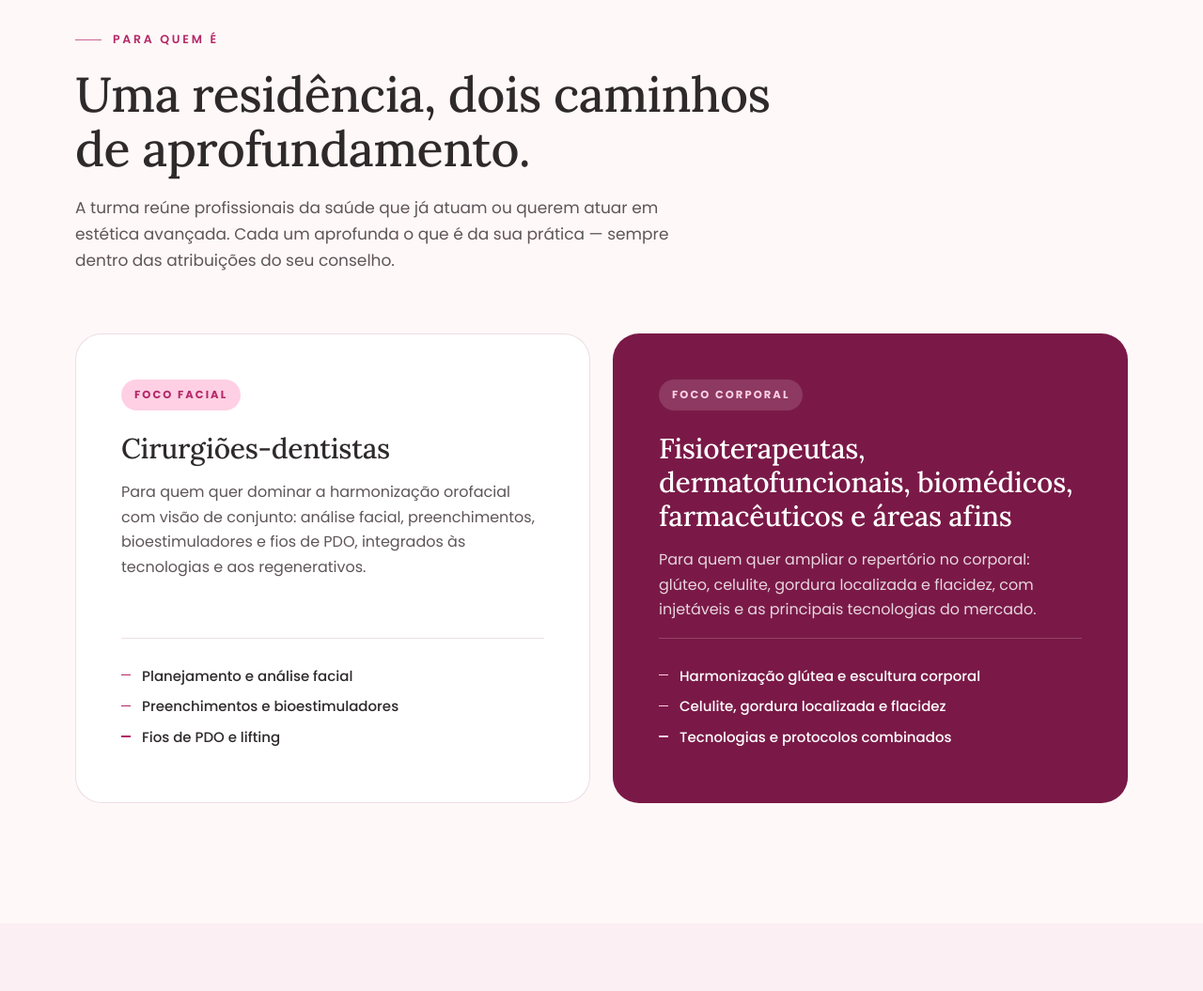
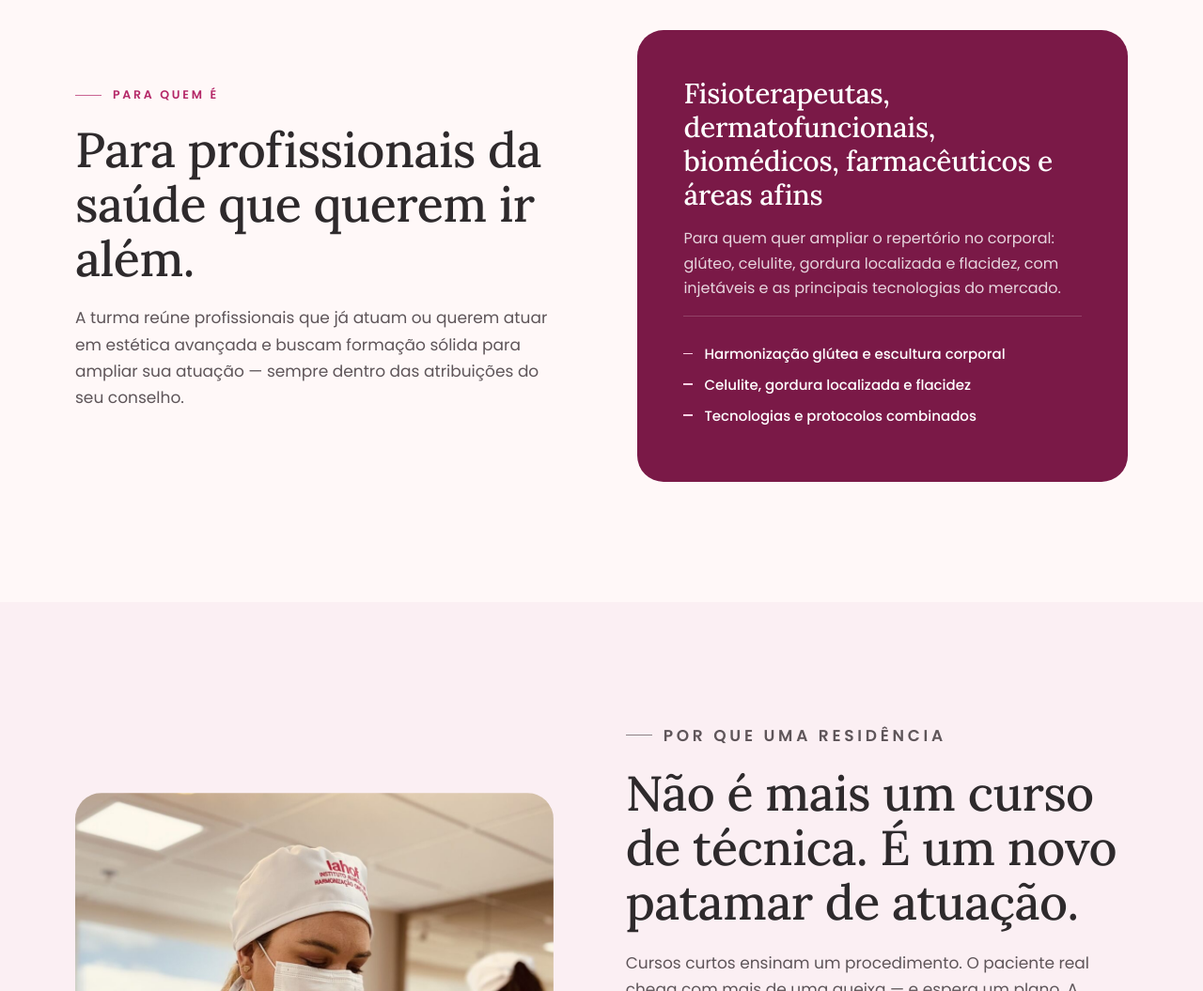
Before and after one commit to renatoamorimdl-ai/residencia-iahof-facial-corporal, a plain HTML site: page index.html in a window 1280 px wide. Shown: the part 1200-2255 px from the top of the page at 94% size. Drawn offline with Linux system fonts and the light colour scheme.

Commit message:
Remove público de cirurgiões-dentistas da seção Para quem é e do FAQ
Co-Authored-By: Claude Opus 5.5 <noreply@anthropic.com>
Claude-Session: https://claude.ai/code/session_01BfSpQuxFaeGrvc1eh3BHUP

```diff
--- a/assets/css/style.css
+++ b/assets/css/style.css
@@ -114,6 +114,8 @@ p{margin:0 0 1em}
 .sec-head--light .sec-head__lead{color:rgba(255,255,255,.82)}
 
 /* ---------- tracks ---------- */
+.audience{display:grid;grid-template-columns:1fr 1fr;gap:clamp(32px,6vw,80px);align-items:center}
+.audience .sec-head{margin-bottom:0}
 .tracks{display:grid;grid-template-columns:1fr 1fr;gap:24px}
 .track{background:#fff;border-radius:var(--r-lg);padding:clamp(28px,4vw,48px);border:1px solid var(--line);display:flex;flex-direction:column}
 .track__tag{align-self:flex-start;font-size:11.5px;font-weight:700;letter-spacing:.18em;text-transform:uppercase;color:var(--magenta);background:var(--blush);padding:7px 14px;border-radius:var(--r-pill);margin-bottom:22px}
@@ -273,7 +275,7 @@ p{margin:0 0 1em}
   .fact{padding:26px 18px}
   .fact:nth-child(3){border-left:0}
   .fact:nth-child(n+3){border-top:1px solid rgba(255,255,255,.12)}
-  .tracks,.split,.split--rev,.modules,.steps,.final__in{grid-template-columns:1fr}
+  .audience,.tracks,.split,.split--rev,.modules,.steps,.final__in{grid-template-columns:1fr}
   .split--rev .stack{order:2}
   .split__media{aspect-ratio:4/4.4;border-radius:var(--r-lg) var(--r-lg) var(--r-lg) 90px}
   .mosaic{grid-template-columns:1fr 1fr;grid-template-rows:220px 220px 220px}
--- a/index.html
+++ b/index.html
@@ -98,26 +98,14 @@
 <!-- ===== PARA QUEM ===== -->
 <section class="section" id="para-quem">
   <div class="wrap">
-    <header class="sec-head reveal">
-      <p class="eyebrow">Para quem é</p>
-      <h2>Uma residência, dois caminhos de aprofundamento.</h2>
-      <p class="sec-head__lead">A turma reúne profissionais da saúde que já atuam ou querem atuar em estética avançada. Cada um aprofunda o que é da sua prática — sempre dentro das atribuições do seu conselho.</p>
-    </header>
-
-    <div class="tracks">
-      <article class="track reveal">
-        <span class="track__tag">Foco facial</span>
-        <h3>Cirurgiões-dentistas</h3>
-        <p>Para quem quer dominar a harmonização orofacial com visão de conjunto: análise facial, preenchimentos, bioestimuladores e fios de PDO, integrados às tecnologias e aos regenerativos.</p>
-        <ul class="ticks">
-          <li>Planejamento e análise facial</li>
-          <li>Preenchimentos e bioestimuladores</li>
-          <li>Fios de PDO e lifting</li>
-        </ul>
-      </article>
+    <div class="audience">
+      <header class="sec-head reveal">
+        <p class="eyebrow">Para quem é</p>
+        <h2>Para profissionais da saúde que querem ir além.</h2>
+        <p class="sec-head__lead">A turma reúne profissionais que já atuam ou querem atuar em estética avançada e buscam formação sólida para ampliar sua atuação — sempre dentro das atribuições do seu conselho.</p>
+      </header>
 
       <article class="track track--dark reveal" data-delay="1">
-        <span class="track__tag">Foco corporal</span>
         <h3>Fisioterapeutas, dermatofuncionais, biomédicos, farmacêuticos e áreas afins</h3>
         <p>Para quem quer ampliar o repertório no corporal: glúteo, celulite, gordura localizada e flacidez, com injetáveis e as principais tecnologias do mercado.</p>
         <ul class="ticks">
@@ -363,7 +351,7 @@
     <div class="faq">
       <details class="reveal">
         <summary>Quem pode fazer a Residência?</summary>
-        <p>Cirurgiões-dentistas (com ênfase em harmonização facial) e profissionais como fisioterapeutas, fisioterapeutas dermatofuncionais, biomédicos, farmacêuticos e áreas relacionadas (com ênfase em harmonização corporal). Cada profissional executa os procedimentos permitidos pelo seu conselho de classe.</p>
+        <p>Fisioterapeutas, fisioterapeutas dermatofuncionais, biomédicos, farmacêuticos e profissionais de áreas relacionadas. Cada profissional executa os procedimentos permitidos pelo seu conselho de classe.</p>
       </details>
       <details class="reveal">
         <summary>Quando começa e quanto tempo dura?</summary>
```
